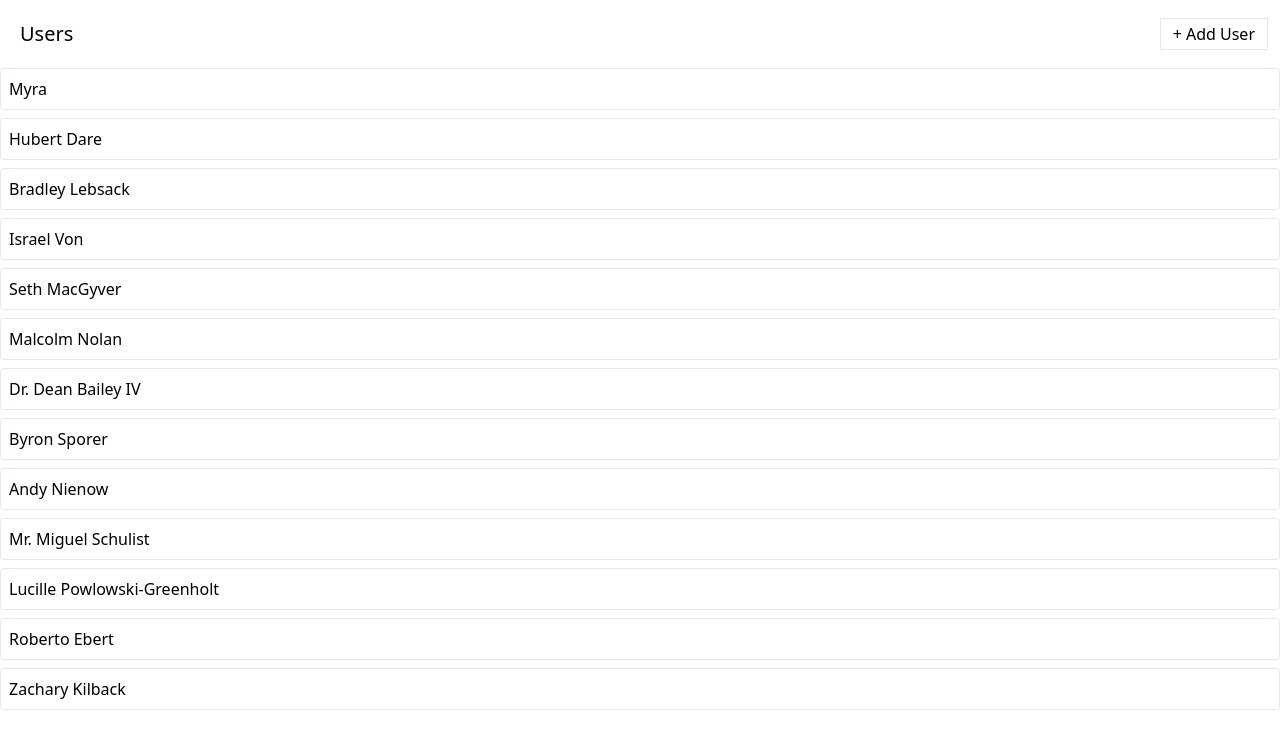
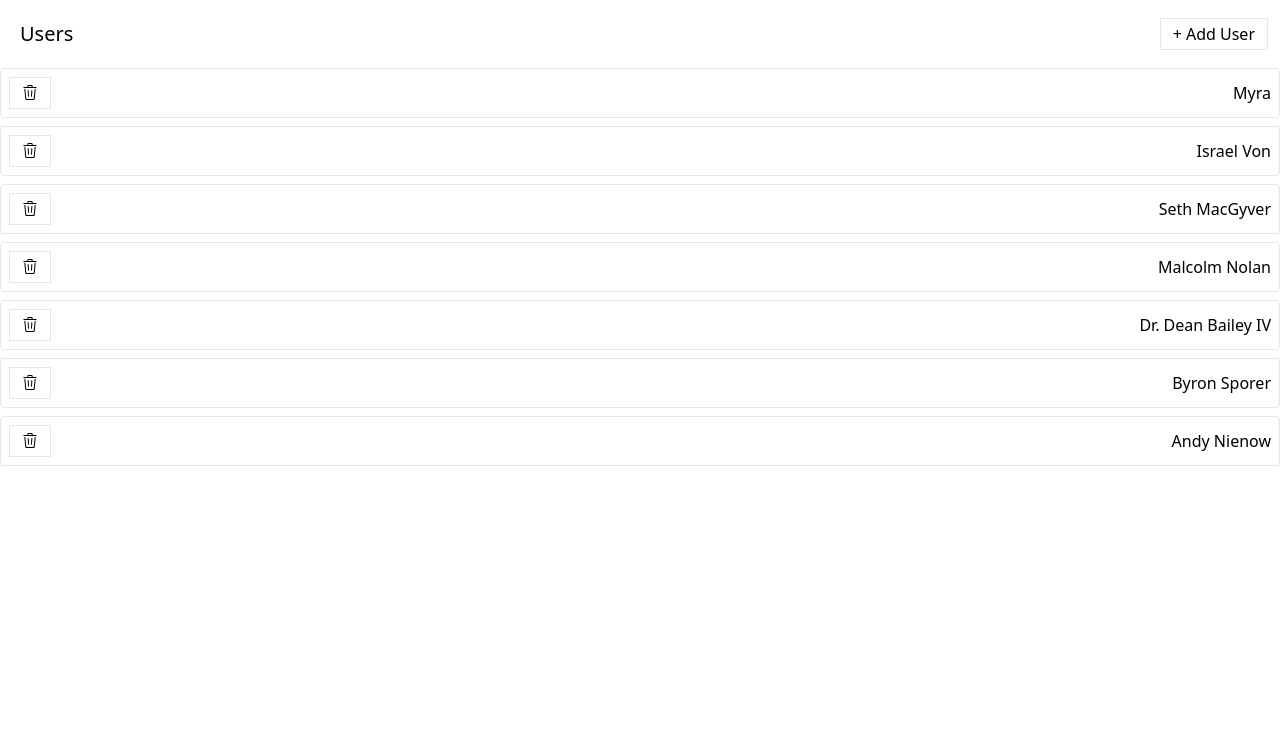
Before and after one commit to Max7133/modern-react-and-redux-course-and-challenges, a React (Create React App) app in the folder media/: page / in a window 1280 px wide. Shown: the top 748 px of the page. Built offline with nearby package versions, Linux system fonts and the light colour scheme; data requests are answered from the project's data file.

Commit message:
deletes the user (part 1/2) still needs the FIX, + reason

```diff
--- a/media/db.json
+++ b/media/db.json
@@ -3,14 +3,6 @@
     {
       "id": 1,
       "name": "Myra"
-    },
-    {
-      "name": "Hubert Dare",
-      "id": 2
-    },
-    {
-      "name": "Bradley Lebsack",
-      "id": 3
     },
     {
       "name": "Israel Von",
@@ -35,22 +27,6 @@
     {
       "name": "Andy Nienow",
       "id": 9
-    },
-    {
-      "name": "Mr. Miguel Schulist",
-      "id": 10
-    },
-    {
-      "name": "Lucille Powlowski-Greenholt",
-      "id": 11
-    },
-    {
-      "name": "Roberto Ebert",
-      "id": 12
-    },
-    {
-      "name": "Zachary Kilback",
-      "id": 13
     }
   ],
   "albums": [],
--- a/media/src/components/UsersListItem.js
+++ b/media/src/components/UsersListItem.js
@@ -1,8 +1,24 @@
+import { GoTrash } from 'react-icons/go';
+import Button from './Button';
+import { removeUser } from '../store';
+import { useThunk } from '../hooks/use-thunk';
+
 // the Arg receives a Prop of the 'user' Object from UsersList comp
 function UsersListItem({ user }) {
+  const [doRemoveUser, isLoading, error] = useThunk(removeUser);
+
+  const handleUserRemove = () => {
+    doRemoveUser(user);
+  };
+
   return (
     <div className="mb-2 border rounded">
       <div className="flex p-2 justify-between items-center cursor-pointer">
+        {/* loading={isLoading} - shows spinner */}
+        <Button loading={isLoading} onClick={handleUserRemove}>
+          <GoTrash />
+        </Button>
+        {error && <div>Error deleting user.</div>}
         {user.name}
       </div>
     </div>
--- a/media/src/store/thunks/removeUser.js
+++ b/media/src/store/thunks/removeUser.js
@@ -5,7 +5,12 @@
 const removeUser = createAsyncThunk('users/remove', async user => {
   const response = await axios.delete(`http://localhost:3005/users/${user.id}`);
 
-  return response.data; // FIX
+  // FIX
+  // THE REASON:
+  // whetever I return show up as 'action.payload' inside of the Reducer
+  // when I send the DELETE request off to the JSON server, ther respone is going to be an Empty Object
+  // so when returning 'response.data', I'm returning an EMPTY OBJECT, therefore I don't have any info on who supposed to be deleted!
+  return response.data;
 });
 
 export { removeUser };
```
